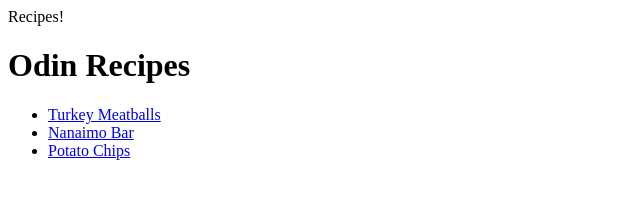
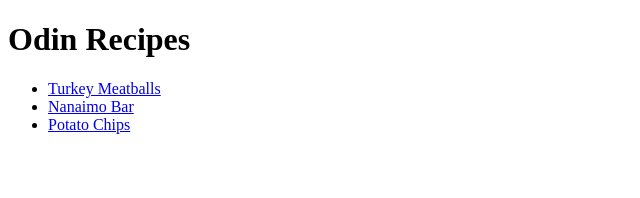
Before and after one commit to CrypticAgro/odin_recipes, a plain HTML site: page index.html in a window 1280 px wide. Shown: the whole page, without its empty margins (0-640 px from the left). Drawn offline with Linux system fonts and the light colour scheme.

Commit message:
removed head of index file

```diff
--- a/index.html
+++ b/index.html
@@ -1,7 +1,7 @@
 <!DOCTYPE html>
 <html>
     <head>
-        Recipes!
+
     </head>
 
     <body>
```
